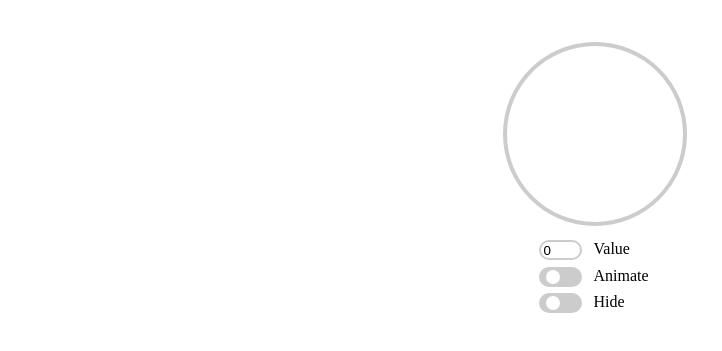
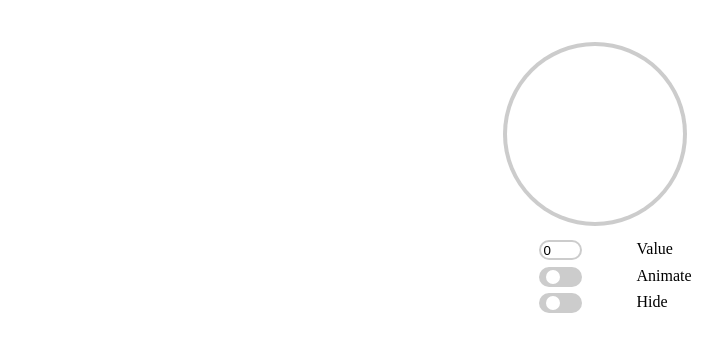
Before and after one commit to whereismysoft/whereismysoft.github.io, a plain HTML site: page index.html in a window 1280 px wide. Shown: the part 105-456 px from the top of the page, without its empty margins (45-767 px from the left). Drawn offline with Linux system fonts and the light colour scheme.

Commit message:
23th Progress Circle initial commit

```diff
--- a/style.css
+++ b/style.css
@@ -27,7 +27,7 @@ h1{
 }
 .paragraph{
 	margin: 0 0 0 55px !important;
-	position: absolute;
+	position: relative;
 }
 
 #number{
@@ -160,7 +160,6 @@ stroke-dasharray: 565.48668px;
 
 	.paragraph{
 	margin: unset !important;
-	position: absolute;
 }
 }
 
```
